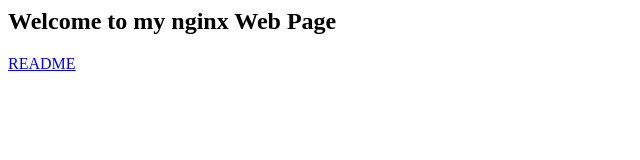
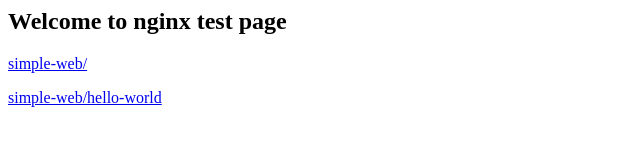
Before and after one commit to beckitrue/container-app-workshop, a plain HTML site: page nginx/nginx/index.html in a window 1280 px wide. Shown: the whole page, without its empty margins (0-640 px from the left). Drawn offline with Linux system fonts and the light colour scheme.

Commit message:
updated after testing

```diff
--- a/nginx/nginx/index.html
+++ b/nginx/nginx/index.html
@@ -1,7 +1,8 @@
 <html>
-    <title>Hello World</title>
+    <title>nginx reverse proxy index page</title>
         <body>
-            <h2>Welcome to my nginx Web Page</h2>
-            <p><a href="file:///home/becki/repos/container-app-workshop/README.md">README</a></p>
+            <h2>Welcome to nginx test page</h2>
+	    <p><a href="http://172.17.0.3:5000/">simple-web/</a></p>
+	    <p><a href="http://172.17.0.3:5000/hello-world">simple-web/hello-world</a></p>
         </body>
 </html>
```
Also changed, not shown: 1 other file.
